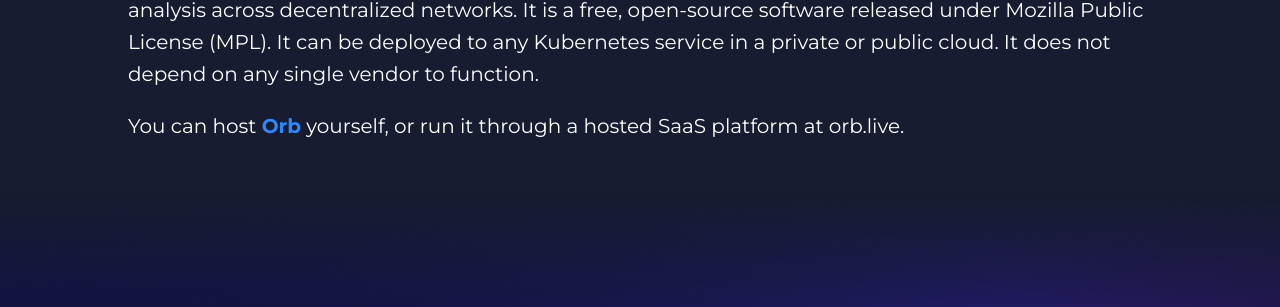
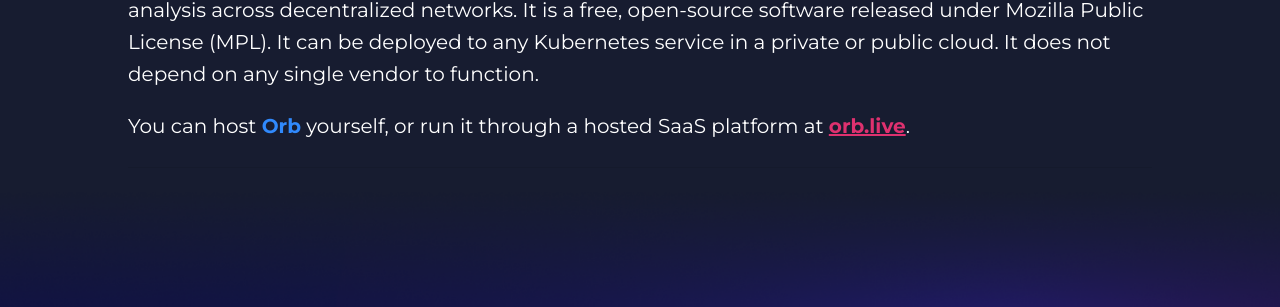
Before and after one commit to orb-community/orb-website, an MkDocs documentation site: the page built from docs/index.md, in a window 1280 px wide and 900 px high, scrolled down 2310 px. Shown: the part 146-453 px from the top of the window. Built offline with MkDocs 1.6.1 and Material for MkDocs 9.7.7, drawn with Linux system fonts in a browser that asks for light colours; part of the change alters nothing that is shown.

```diff
--- a/docs/index.md
+++ b/docs/index.md
@@ -33,6 +33,6 @@ Save time and effort by streamlining your data pipeline, all with a tool that ta
 
 **Orb**’s unique “small data” approach dramatically lowers the cost of data collection, storage, and analysis across decentralized networks. It is a free, open-source software released under Mozilla Public License (MPL). It can be deployed to any Kubernetes service in a private or public cloud. It does not depend on any single vendor to function.
 
-You can host **Orb** yourself, or run it through a hosted SaaS platform at orb.live.
+You can host **Orb** yourself, or run it through a hosted SaaS platform at <a href="orb.live" target="_blank">orb.live</a>.
 
 ***
```
